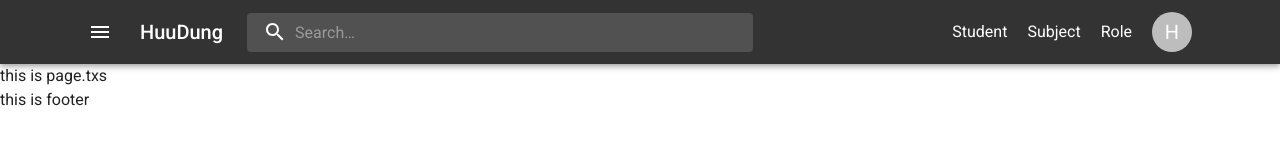
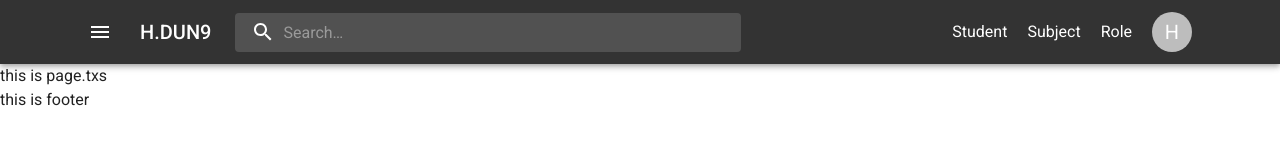
Before and after one commit to HuuDungg/startNext, a Next.js app in the folder Documents/work/IT/firstDateWithNextjs/reactWithNext/nextjs-mui-ts-starter-master/: page / in a window 1280 px wide. Shown: the top 160 px of the page. Built offline with nearby package versions, Linux system fonts and the light colour scheme.

Commit message:
useRoute hook

```diff
--- a/Documents/work/IT/firstDateWithNextjs/reactWithNext/nextjs-mui-ts-starter-master/src/components/header/app.header.tsx
+++ b/Documents/work/IT/firstDateWithNextjs/reactWithNext/nextjs-mui-ts-starter-master/src/components/header/app.header.tsx
@@ -19,6 +19,7 @@ import MoreIcon from '@mui/icons-material/MoreVert';
 import Container from '@mui/material/Container';
 import { Avatar } from '@mui/material';
 import Link from 'next/link';
+import { useRouter } from 'next/navigation';
 
 const Search = styled('div')(({ theme }) => ({
     position: 'relative',
@@ -69,6 +70,8 @@ const AppHeader = () => {
     const isMenuOpen = Boolean(anchorEl);
     const isMobileMenuOpen = Boolean(mobileMoreAnchorEl);
 
+    const useRoute = useRouter()
+
     const handleProfileMenuOpen = (event: React.MouseEvent<HTMLElement>) => {
         setAnchorEl(event.currentTarget);
     };
@@ -85,6 +88,10 @@ const AppHeader = () => {
     const handleMobileMenuOpen = (event: React.MouseEvent<HTMLElement>) => {
         setMobileMoreAnchorEl(event.currentTarget);
     };
+
+    const tackleRedirect = () => {
+        useRoute.push('/')
+    }
 
     const menuId = 'primary-search-account-menu';
     const renderMenu = (
@@ -185,11 +192,14 @@ const AppHeader = () => {
                             noWrap
                             component="div"
                             sx={{ display: { xs: 'none', sm: 'block' } }}
+                            onClick={() => {
+                                tackleRedirect()
+                            }}
+                            style={{
+                                cursor: 'pointer'
+                            }}
                         >
-                            <Link style={{
-                                textDecoration: 'unset',
-                                color: 'unset'
-                            }} href={'/'}>HuuDung</Link>
+                            H.DUN9
                         </Typography>
                         <Search>
                             <SearchIconWrapper>
```
